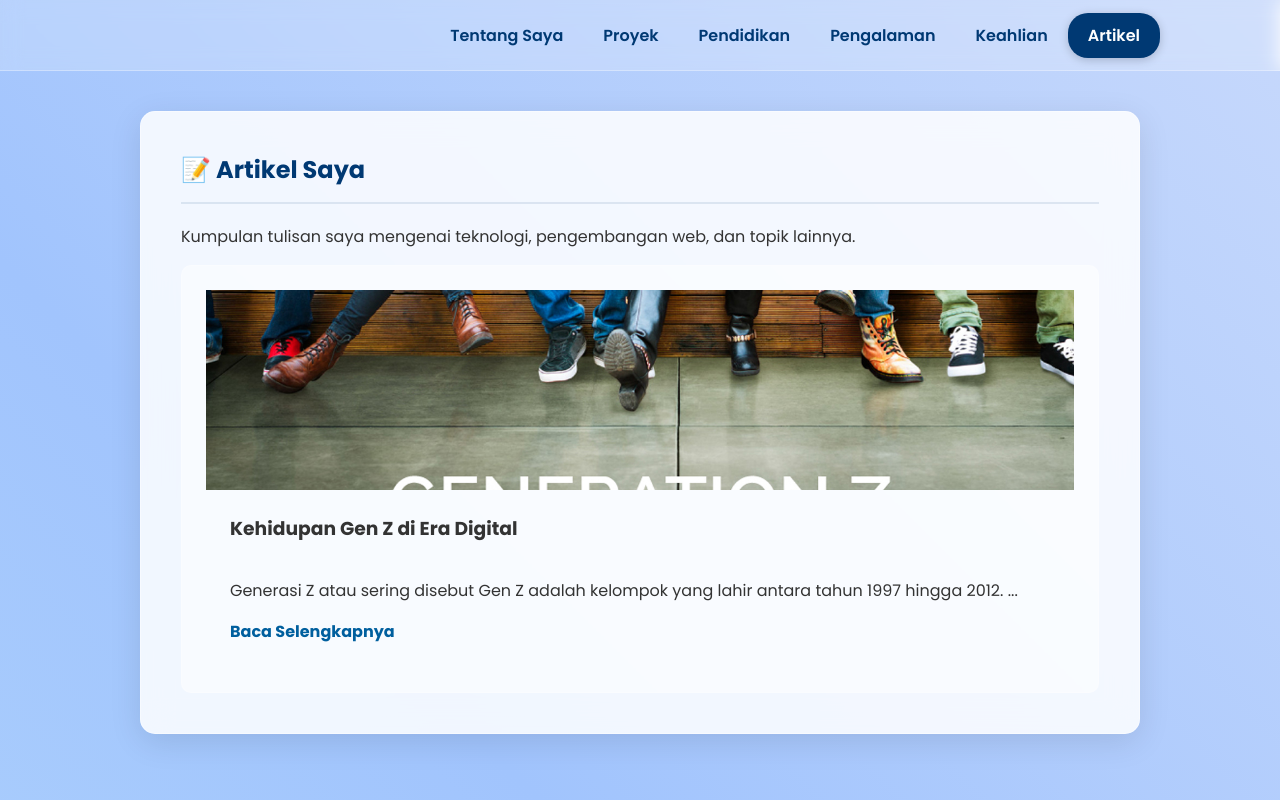
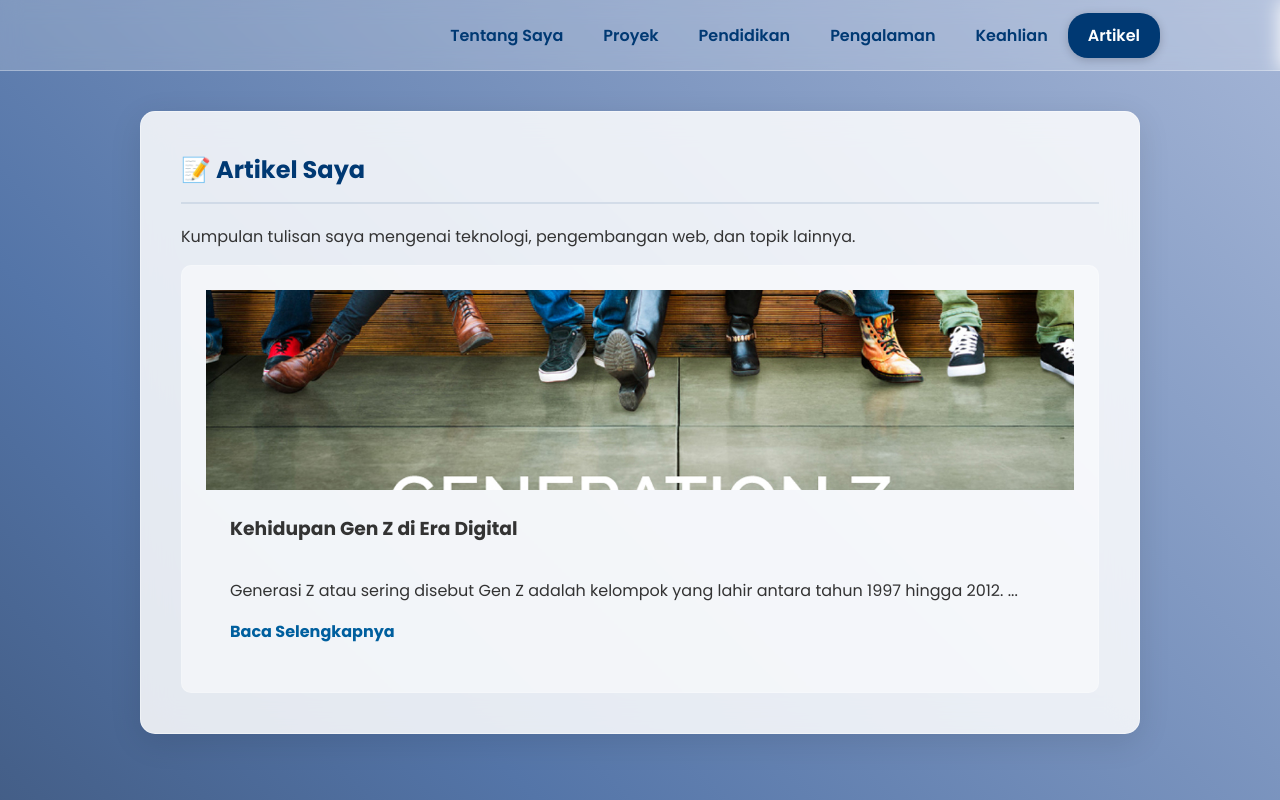
Before and after one commit to hanaawh/cv-dan-artikel, a PHP site: page /artikel.php in a window 1280 px wide. Run offline with PHP 8.4, Linux system fonts and the light colour scheme; data comes from the database, SQL or seed files in the repository.

Commit message:
mengubah warna

```diff
--- a/style.css
+++ b/style.css
@@ -17,7 +17,7 @@ body {
     width: 100%;
     height: 100%;
     z-index: -1;
-    background: linear-gradient(45deg, #a1c4fd, #c2e9fb, #a1c4fd, #e4e8fb);
+    background: linear-gradient(45deg, #003fa3, #000000, #5475a8, #e4e8fb);
     background-size: 400% 400%;
     animation: gradientAnimation 15s ease infinite;
 }
```
